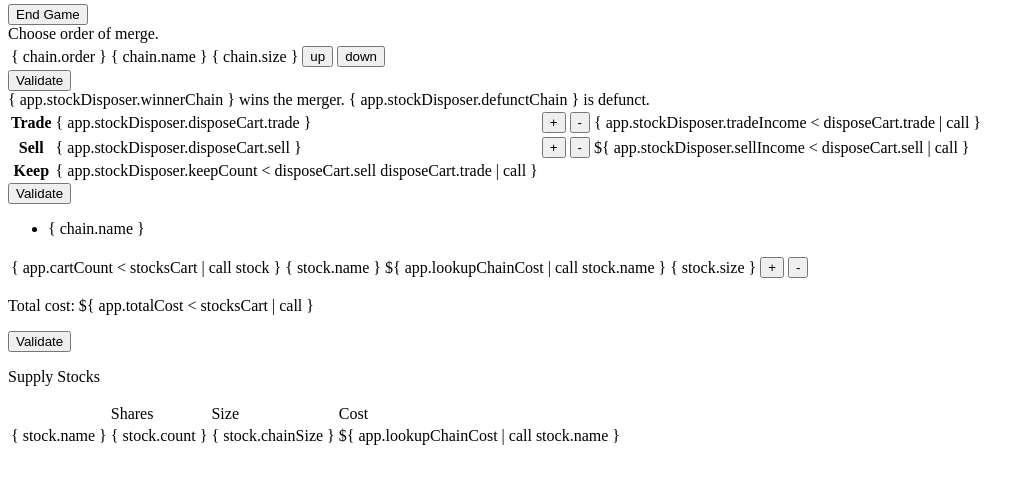
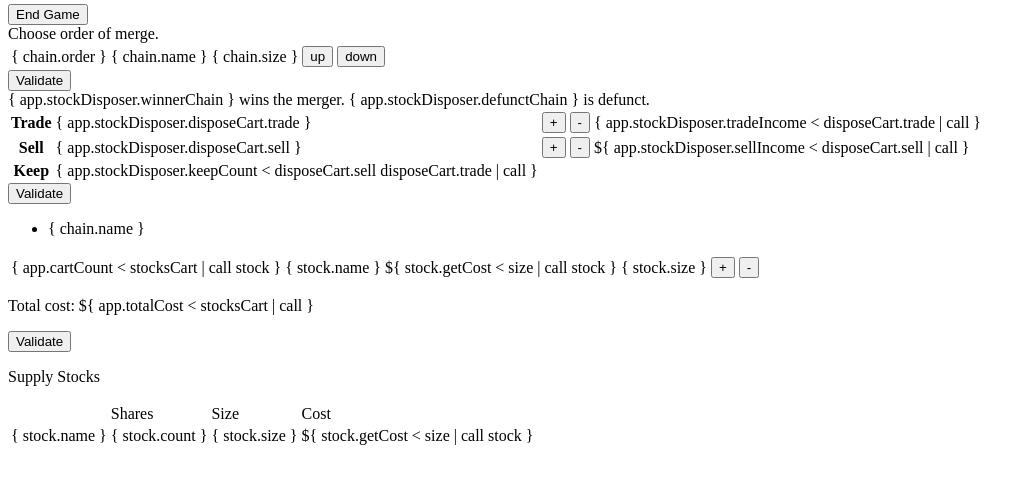
Before and after one commit to nwself/ack-wire, a Django app: template game/templates/games/game.html in a window 1280 px wide. Shown: the part 212-696 px from the top of the page, without its empty margins (0-1034 px from the left). Run offline with Django 3.2, Linux system fonts and the light colour scheme; the template is opened without the code that fills it, so the values that code supplies are empty.

Commit message:
Computed properties must be a chiled of the actual thing

```diff
--- a/game/static/game.js
+++ b/game/static/game.js
@@ -1,8 +1,8 @@
 var fsm;
 
-var chatSocket = new ReconnectingWebSocket(
-    'wss://' + window.location.host +
-    '/ws/chat/' + roomName + '/');
+var websocketURL = ((location.protocol == 'https:') ? "wss" : "ws") + "://" + window.location.host + '/ws/chat/' + roomName + '/';
+
+var chatSocket = new ReconnectingWebSocket(websocketURL);
 
 chatSocket.addEventListener('message', function(e) {
     var data = JSON.parse(e.data);
@@ -349,11 +349,11 @@ var fsm = new machina.Fsm({
         });
 
         app.supplyStocks = Object.keys(acquire.supply.stocks).map(function (stockName) {
-            return {
+            return new Stock({
                 name: stockName,
                 count: acquire.supply.stocks[stockName],
-                chainSize: acquire.chains[stockName]
-            };
+                size: acquire.chains[stockName]
+            });
         });
 
         app.history = acquire.history.reverse();
@@ -443,7 +443,13 @@ Chain.prototype.declare = function (event, model) {
 function Stock(obj) {
     this.name = obj.name;
     this.available = obj.available;
+    this.count = obj.count;
     this.size = obj.size;
+}
+
+Stock.prototype.getCost = function (event, model) {
+    console.log("Getting chain cost from model", model);
+    return app.lookupChainCost(this.name);
 }
 
 Stock.prototype.decrement = function (event, model) {
--- a/game/templates/games/game.html
+++ b/game/templates/games/game.html
@@ -117,7 +117,7 @@
             <tr rv-each-stock="app.availableStocks">
               <td>{ app.cartCount < stocksCart | call stock }</td>
               <td>{ stock.name }</td>
-              <td>${ app.lookupChainCost | call stock.name }</td>
+              <td>${ stock.getCost < size | call stock }</td>
               <td>{ stock.size }</td>
               <td><button rv-on-click="stock.increment" rv-enabled="app.canAddStock < stocksCart | call stock">+</button></td>
               <td><button rv-on-click="stock.decrement" rv-disabled="app.hasNone < stocksCart | call stock">-</button></td>
@@ -149,8 +149,8 @@
           <tr rv-each-stock="app.supplyStocks">
             <td>{ stock.name }</td>
             <td>{ stock.count }</td>
-            <td>{ stock.chainSize }</td>
-            <td>${ app.lookupChainCost | call stock.name }</td>
+            <td>{ stock.size }</td>
+            <td>${ stock.getCost < size | call stock }</td>
           </tr>
           </tbody>
         </table>
```
Also changed, not shown: acquire/settings.py (+6 -5 lines).
